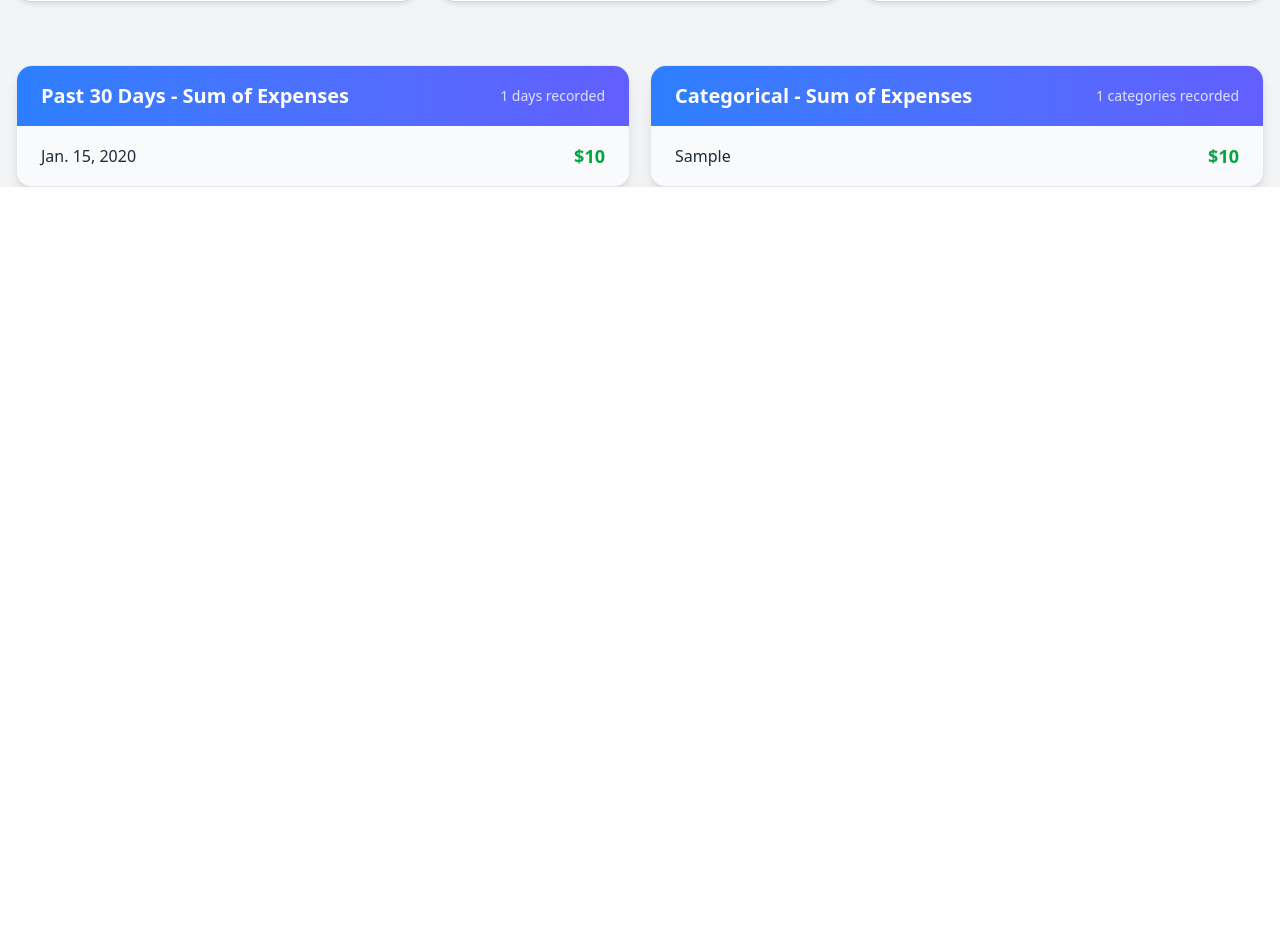
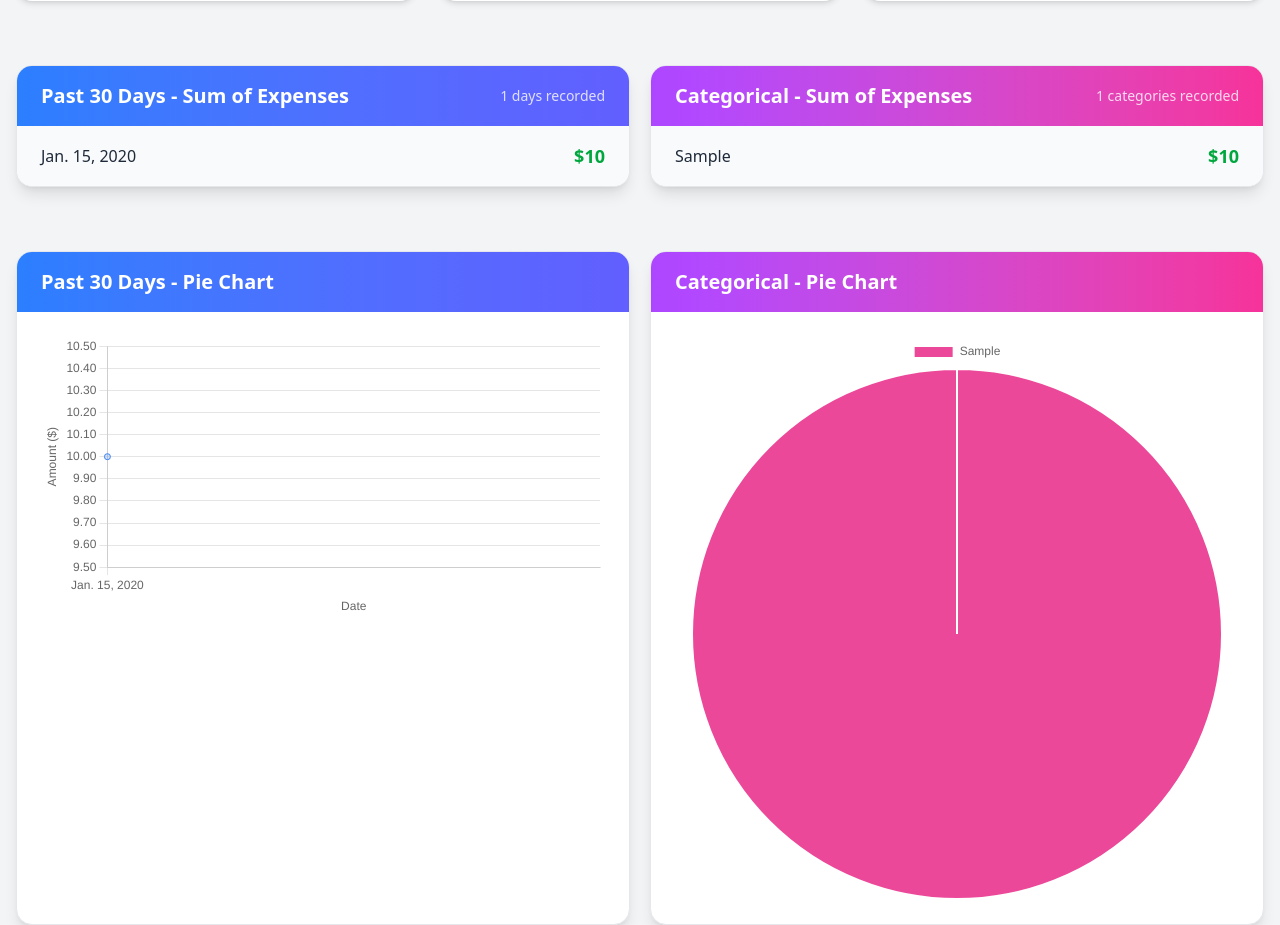
Before and after one commit to tamim-vaiya/expense_tracker, a Django app: page / in a window 1280 px wide. Shown: the part 839-1764 px from the top of the page. Before the commit the page ends 1026 px from the top, so only its background shows below. Run offline with Django 5.2, Linux system fonts and the light colour scheme; tables that the repository leaves empty hold one stand-in row (values such as "Sample post"); some libraries are stand-ins or nearby versions.

Commit message:
Added Charts, but mostly took help from gpt

```diff
--- a/myapp/templates/myapp/index.html
+++ b/myapp/templates/myapp/index.html
@@ -139,7 +139,7 @@
         </div>
 
         <!-- Table -->
-        <div class="divide-y divide-gray-200">
+        <div id="past-30-days-sum-table" class="divide-y divide-gray-200">
             {% for daily_sum in daily_sums %}
                 <div class="flex justify-between items-center px-6 py-4
                             {% cycle 'bg-gray-50' '' %} hover:bg-gray-100 transition">
@@ -161,7 +161,7 @@
     <div class="bg-white rounded-2xl shadow-lg overflow-hidden border border-gray-200">
 
         <!-- Header -->
-        <div class="flex items-center justify-between bg-gradient-to-r from-blue-500 to-indigo-500 px-6 py-4">
+        <div class="flex items-center justify-between bg-gradient-to-r from-purple-500 to-pink-500 px-6 py-4">
             <h2 class="text-white text-xl font-semibold">
                 Categorical - Sum of Expenses
             </h2>
@@ -171,7 +171,7 @@
         </div>
 
         <!-- Table -->
-        <div class="divide-y divide-gray-200">
+        <div id="cat-sum-table" class="divide-y divide-gray-200">
             {% for categorical_sum in categorical_sums %}
                 <div class="flex justify-between items-center px-6 py-4
                             {% cycle 'bg-gray-50' '' %} hover:bg-gray-100 transition">
@@ -191,9 +191,111 @@
     </div>
 </div>
 
+<div class="max-w-7xl mx-auto mt-16 px-4 grid grid-cols-1 md:grid-cols-2 gap-5">
+
+    <!-- Pie Chart 1 -->
+    <div class="bg-white rounded-2xl shadow-lg border border-gray-200 overflow-hidden">
+        <div class="flex items-center justify-between bg-gradient-to-r from-blue-500 to-indigo-500 px-6 py-4">
+            <h2 class="text-white text-xl font-semibold">Past 30 Days - Pie Chart</h2>
+        </div>
+        <div class="p-6">
+            <canvas id="past30DaysPieChart"></canvas>
+        </div>
+    </div>
+
+    <!-- Pie Chart 2 -->
+    <div class="bg-white rounded-2xl shadow-lg border border-gray-200 overflow-hidden">
+        <div class="flex items-center justify-between bg-gradient-to-r from-purple-500 to-pink-500 px-6 py-4">
+            <h2 class="text-white text-xl font-semibold">Categorical - Pie Chart</h2>
+        </div>
+        <div class="p-6">
+            <canvas id="categoricalPieChart"></canvas>
+        </div>
+    </div>
+
+</div>
 
 
 
+<script src="https://cdn.jsdelivr.net/npm/chart.js"></script>
+<script>
+
+    document.addEventListener('DOMContentLoaded', () => {
+
+        const cats = [];
+        const cat_sums = [];
+
+        // Select all the rows inside the table
+        const cat_rows = document.querySelectorAll('#cat-sum-table div.flex');
+
+        cat_rows.forEach(row => {
+            const categorySpan = row.querySelector('div:first-child span');
+            const sumDiv = row.querySelector('div:nth-child(2)');
+
+            if (categorySpan && sumDiv) {
+                cats.push(categorySpan.textContent.trim());
+                // Remove $ and commas, convert to number
+                cat_sums.push(Number(sumDiv.textContent.replace(/[$,]/g, '')));
+            }
+        });
+
+        const past30days = [];
+        const past30days_sums = [];
+
+        document.querySelectorAll('#past-30-days-sum-table > div.flex').forEach(row => {
+            // Select the two divs inside this row explicitly
+            const divs = row.querySelectorAll(':scope > div');
+            if (divs.length < 2) return; // skip invalid rows
+
+            const dateSpan = divs[0].querySelector('span');
+            const sumDiv = divs[1];
+
+            if (dateSpan && sumDiv) {
+                past30days.push(dateSpan.textContent.trim());
+                past30days_sums.push(Number(sumDiv.textContent.replace(/[$,]/g, '')));
+            }
+        });
+
+
+        new Chart(document.getElementById('past30DaysPieChart'), {
+            type: 'line',
+            data: {
+                labels: past30days, // x-axis
+                datasets: [{
+                    label: 'Expenses',
+                    data: past30days_sums, // y-axis
+                    borderColor: '#3b82f6', // line color
+                    backgroundColor: 'rgba(59, 130, 246, 0.2)', // fill under line
+                    fill: true,
+                    tension: 0.3 // smooth line
+                }]
+            },
+            options: {
+                responsive: true,
+                plugins: {
+                    legend: { display: false }
+                },
+                scales: {
+                    x: { title: { display: true, text: 'Date' } },
+                    y: { title: { display: true, text: 'Amount ($)' } }
+                }
+            }
+        });
+
+
+        new Chart(document.getElementById('categoricalPieChart'), {
+            type: 'pie',
+            data: {
+                labels: cats,
+                datasets: [{
+                    data: cat_sums,
+                    backgroundColor: ['#ec4899', '#f472b6', '#f9a8d4', '#fbcfe8', '#fdf2f8']
+                }]
+            }
+        });
+    });
+
+</script>
 
 
 
--- a/static/dist/styles.css
+++ b/static/dist/styles.css
@@ -16,7 +16,9 @@
     --color-indigo-600: oklch(51.1% 0.262 276.966);
     --color-indigo-700: oklch(45.7% 0.24 277.023);
     --color-indigo-800: oklch(39.8% 0.195 277.366);
+    --color-purple-500: oklch(62.7% 0.265 303.9);
     --color-purple-600: oklch(55.8% 0.288 302.321);
+    --color-pink-500: oklch(65.6% 0.241 354.308);
     --color-gray-50: oklch(98.5% 0.002 247.839);
     --color-gray-100: oklch(96.7% 0.003 264.542);
     --color-gray-200: oklch(92.8% 0.006 264.531);
@@ -28,7 +30,6 @@
     --color-gray-800: oklch(27.8% 0.033 256.848);
     --color-white: #fff;
     --spacing: 0.25rem;
-    --container-3xl: 48rem;
     --container-7xl: 80rem;
     --text-sm: 0.875rem;
     --text-sm--line-height: calc(1.25 / 0.875);
@@ -232,6 +233,9 @@
   .inline {
     display: inline;
   }
+  .table {
+    display: table;
+  }
   .h-8 {
     height: calc(var(--spacing) * 8);
   }
@@ -267,9 +271,6 @@
   }
   .gap-6 {
     gap: calc(var(--spacing) * 6);
-  }
-  .gap-20 {
-    gap: calc(var(--spacing) * 20);
   }
   .space-x-2 {
     :where(& > :not(:last-child)) {
@@ -342,8 +343,16 @@
     --tw-gradient-from: var(--color-blue-500);
     --tw-gradient-stops: var(--tw-gradient-via-stops, var(--tw-gradient-position), var(--tw-gradient-from) var(--tw-gradient-from-position), var(--tw-gradient-to) var(--tw-gradient-to-position));
   }
+  .from-purple-500 {
+    --tw-gradient-from: var(--color-purple-500);
+    --tw-gradient-stops: var(--tw-gradient-via-stops, var(--tw-gradient-position), var(--tw-gradient-from) var(--tw-gradient-from-position), var(--tw-gradient-to) var(--tw-gradient-to-position));
+  }
   .to-indigo-500 {
     --tw-gradient-to: var(--color-indigo-500);
+    --tw-gradient-stops: var(--tw-gradient-via-stops, var(--tw-gradient-position), var(--tw-gradient-from) var(--tw-gradient-from-position), var(--tw-gradient-to) var(--tw-gradient-to-position));
+  }
+  .to-pink-500 {
+    --tw-gradient-to: var(--color-pink-500);
     --tw-gradient-stops: var(--tw-gradient-via-stops, var(--tw-gradient-position), var(--tw-gradient-from) var(--tw-gradient-from-position), var(--tw-gradient-to) var(--tw-gradient-to-position));
   }
   .p-6 {
```
